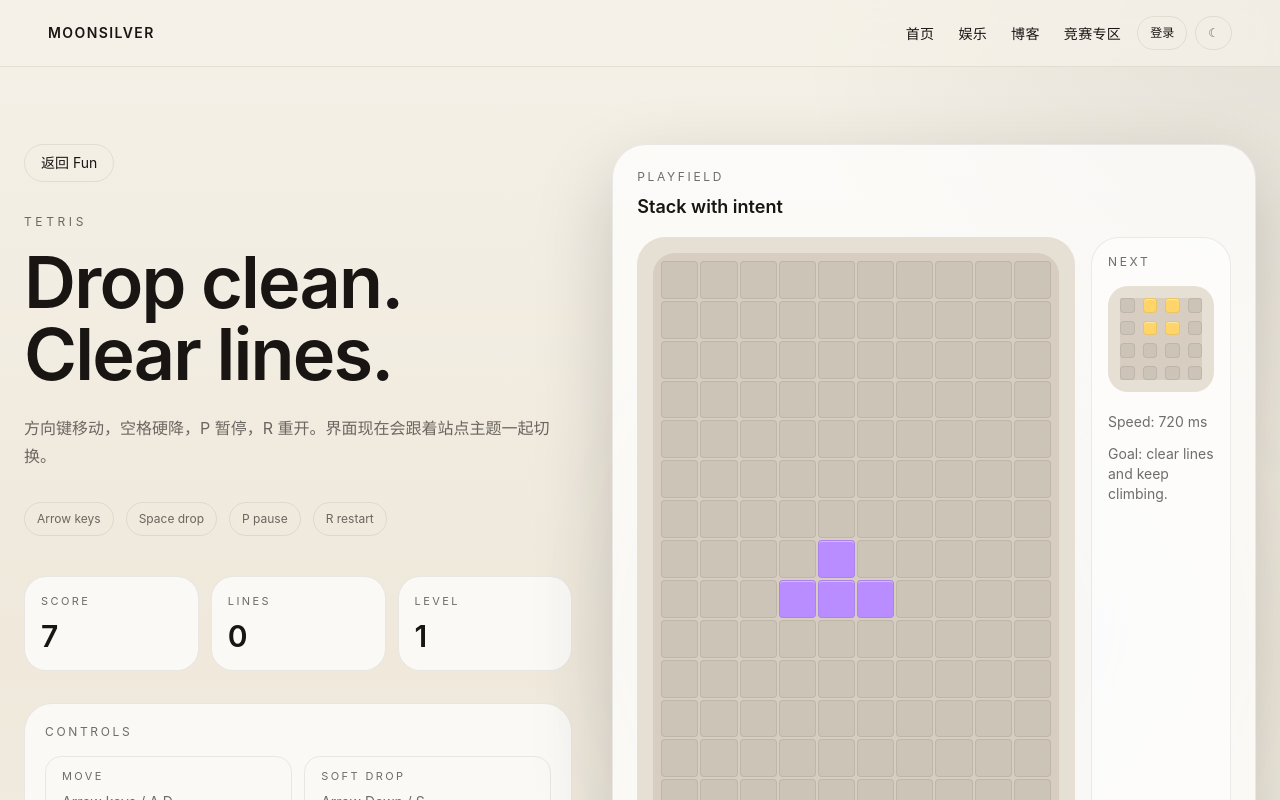
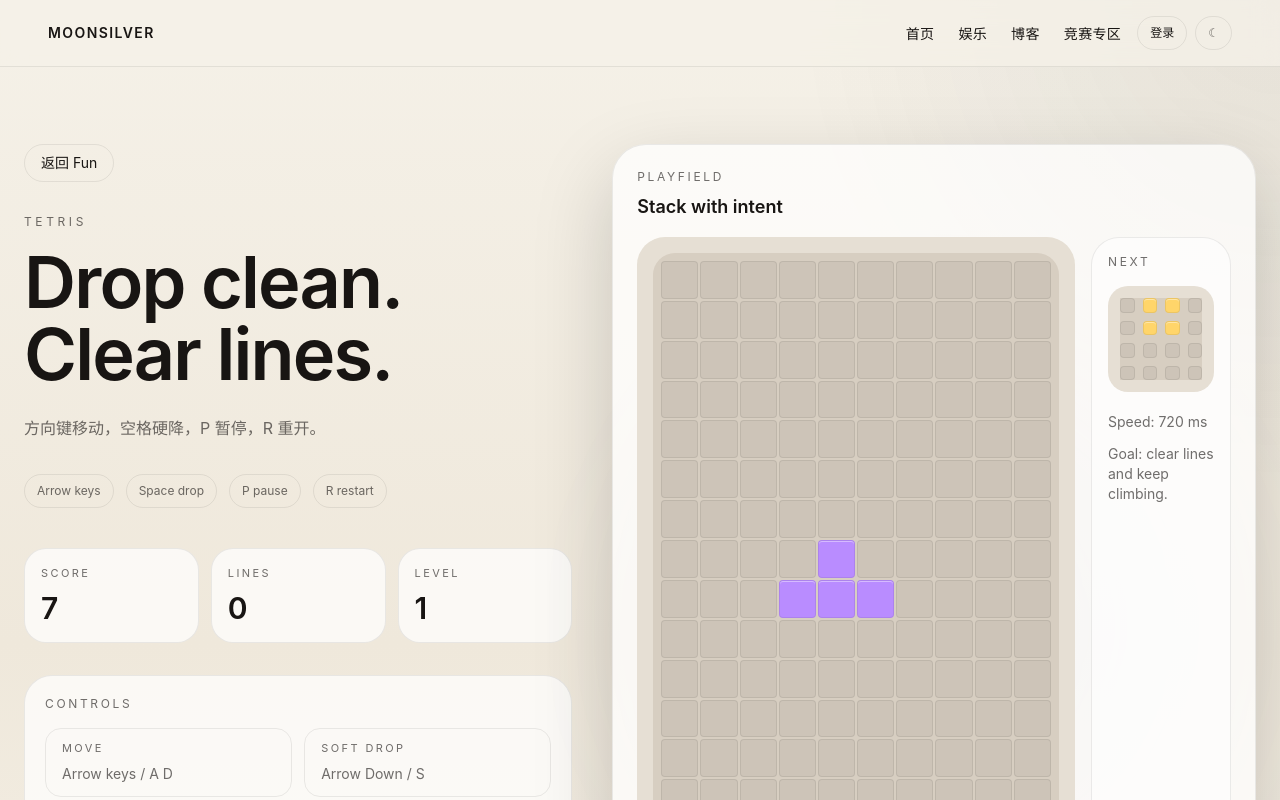
Before and after one commit to Lin-Jiong-HDU/moonsilver-blog, a Next.js app: page /fun/tetris in a window 1280 px wide. Shown: the top 800 px of the page. Built offline with nearby package versions, Linux system fonts and the light colour scheme.

Commit message:
2048＆tetris new

```diff
--- a/app/fun/2048/page.tsx
+++ b/app/fun/2048/page.tsx
@@ -304,7 +304,7 @@ export default function Game2048Page() {
           <p className="mt-8 text-xs uppercase tracking-[0.3em] text-[var(--app-muted)]">2048</p>
           <h1 className="mt-4 text-5xl font-semibold tracking-tight md:text-7xl">Slide. Merge. Chase 2048.</h1>
           <p className="mt-6 text-sm leading-7 text-[var(--app-muted)] md:text-base">
-            保留最直接的规则，界面更克制一点。方向键和 WASD 都可以操作。
+            方向键和 WASD 都可以操作。
           </p>
 
           <div className="mt-8 flex flex-wrap gap-3 text-xs text-[var(--app-muted)]">
--- a/app/fun/page.tsx
+++ b/app/fun/page.tsx
@@ -48,7 +48,7 @@ export default function FunPage() {
             <SectionLabel>Entertainment</SectionLabel>
             <h1 className="mt-4 text-5xl font-bold tracking-tight md:text-7xl">Fun</h1>
             <p className="mt-6 max-w-xl text-sm leading-7 text-[var(--app-muted)] md:text-base">
-              这里放的是轻量、直接、适合顺手打开的内容。四个模块并列，点进去就是具体玩法。
+              点进去就能玩
             </p>
             <div className="mt-8 flex flex-wrap gap-3 text-xs text-[var(--app-muted)]">
               <span className="rounded-full border border-[var(--app-border)] px-3 py-2">Local games</span>
@@ -95,9 +95,8 @@ export default function FunPage() {
               <Link
                 key={entry.href}
                 href={entry.href}
-                className={`group p-6 transition-colors hover:bg-[var(--app-surface)]/80 ${
-                  index < entries.length - 1 ? "md:border-r md:border-[var(--app-border)]" : ""
-                } ${index < 3 ? "border-b border-[var(--app-border)] md:border-b-0" : ""}`}
+                className={`group p-6 transition-colors hover:bg-[var(--app-surface)]/80 ${index < entries.length - 1 ? "md:border-r md:border-[var(--app-border)]" : ""
+                  } ${index < 3 ? "border-b border-[var(--app-border)] md:border-b-0" : ""}`}
               >
                 <p className="text-xs uppercase tracking-[0.22em] text-[var(--app-muted)]">{entry.note}</p>
                 <h2 className="mt-4 text-3xl font-semibold tracking-tight">{entry.title}</h2>
--- a/app/fun/tetris/page.tsx
+++ b/app/fun/tetris/page.tsx
@@ -425,7 +425,7 @@ export default function TetrisPage() {
           <p className="mt-8 text-xs uppercase tracking-[0.3em] text-[var(--app-muted)]">Tetris</p>
           <h1 className="mt-4 text-5xl font-semibold tracking-tight md:text-7xl">Drop clean. Clear lines.</h1>
           <p className="mt-6 text-sm leading-7 text-[var(--app-muted)] md:text-base">
-            方向键移动，空格硬降，P 暂停，R 重开。界面现在会跟着站点主题一起切换。
+            方向键移动，空格硬降，P 暂停，R 重开。
           </p>
 
           <div className="mt-8 flex flex-wrap gap-3 text-xs text-[var(--app-muted)]">
```
Also changed, not shown: 1 other file (tests, documents, lock files or other folders).
